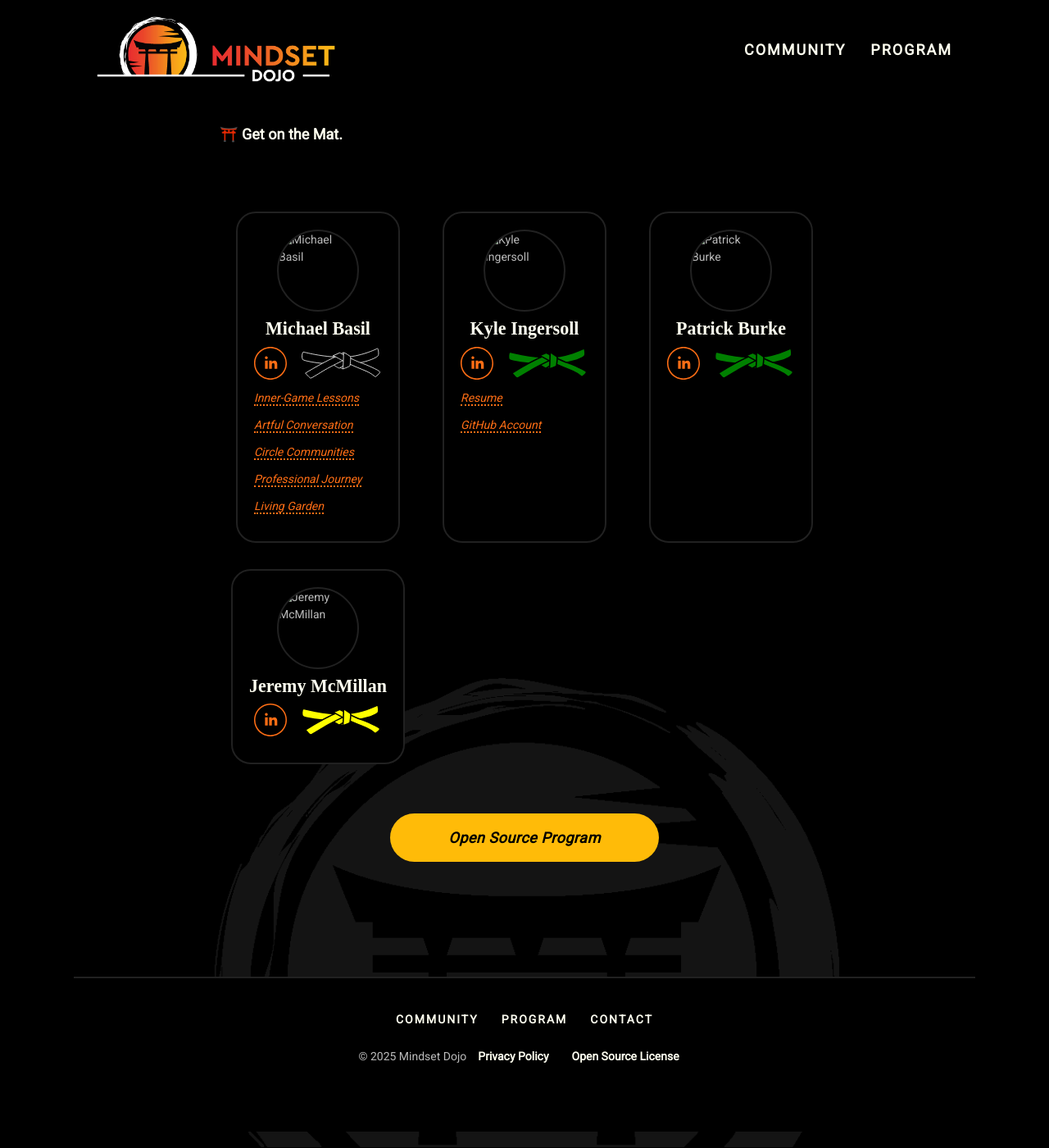
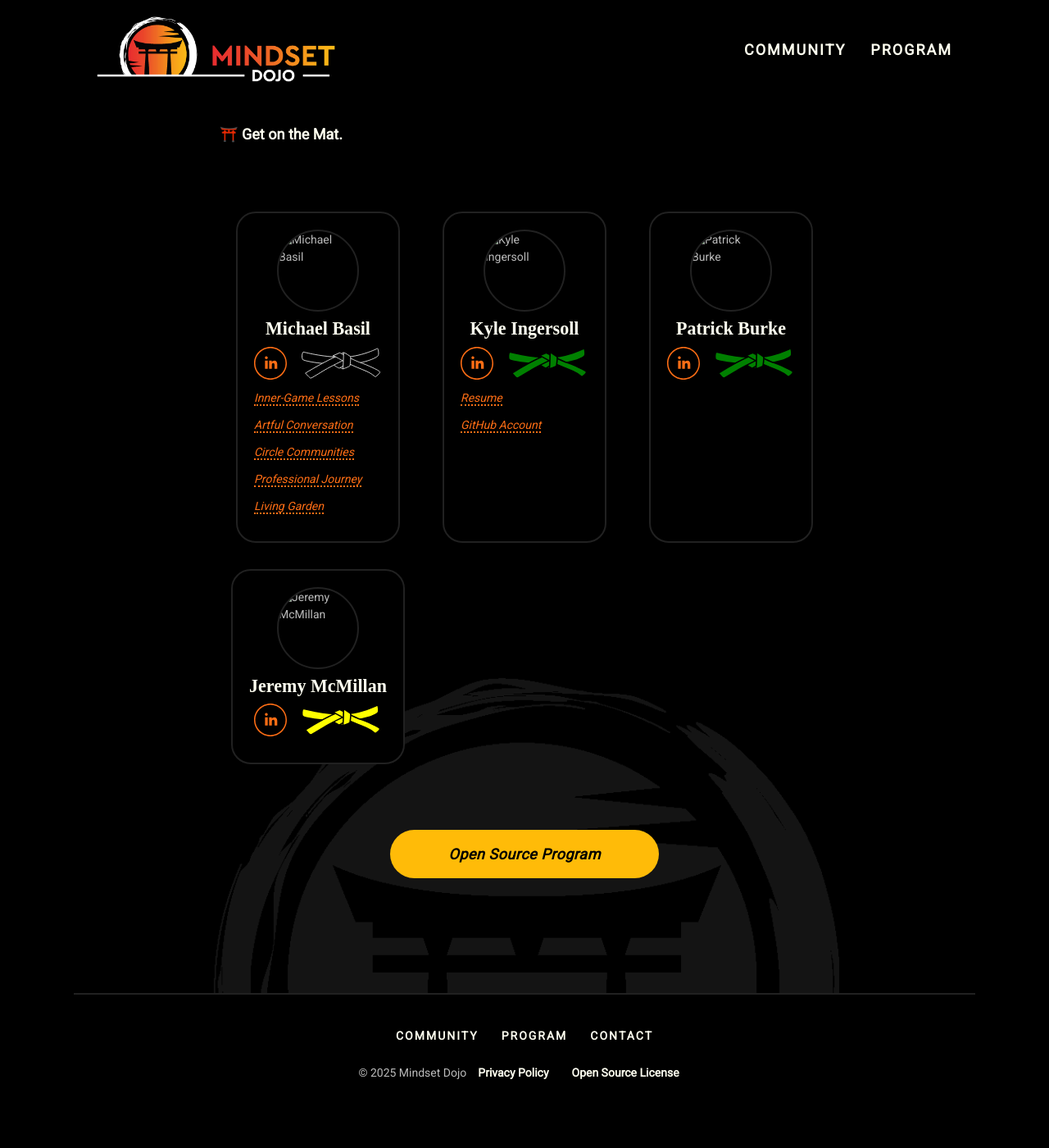
Before and after one commit to mindset-dojo/mindset-dojo.github.io, a Jekyll site: the page built from index.md, in a window 1280 px wide and 1400 px high, scrolled down 1039 px. Shown: the whole window at 82% size. Built offline with Jekyll 4.4.1, drawn with Linux system fonts in a browser that asks for light colours; some web fonts are replaced.

Commit message:
Moved margin-top into the less-specific shared code block and moved the shared code block above the more-specific code block to resolve the stylelint error while following the DRY principle in md.css.

```diff
--- a/assets/css/md.css
+++ b/assets/css/md.css
@@ -228,17 +228,6 @@
     overflow: hidden;
 }
 
-main > a {
-    margin-top: 20px;
-}
-
-p a:not(header a, footer a),
-ul a:not(header a, footer a) {
-    color: var(--brand-color-secondary);
-    font-style: var(--font-stlye-italic);
-    border-bottom: 2px dotted var(--brand-color-secondary);
-}
-
 main > a,
 .md-cta-group a {
     align-items: center;
@@ -258,6 +247,14 @@
     padding: 16px 40px;
     width: 100%;
     max-width: 328px;
+    margin-top: 20px;
+}
+
+p a:not(header a, footer a),
+ul a:not(header a, footer a) {
+    color: var(--brand-color-secondary);
+    font-style: var(--font-stlye-italic);
+    border-bottom: 2px dotted var(--brand-color-secondary);
 }
 
 img {
```
